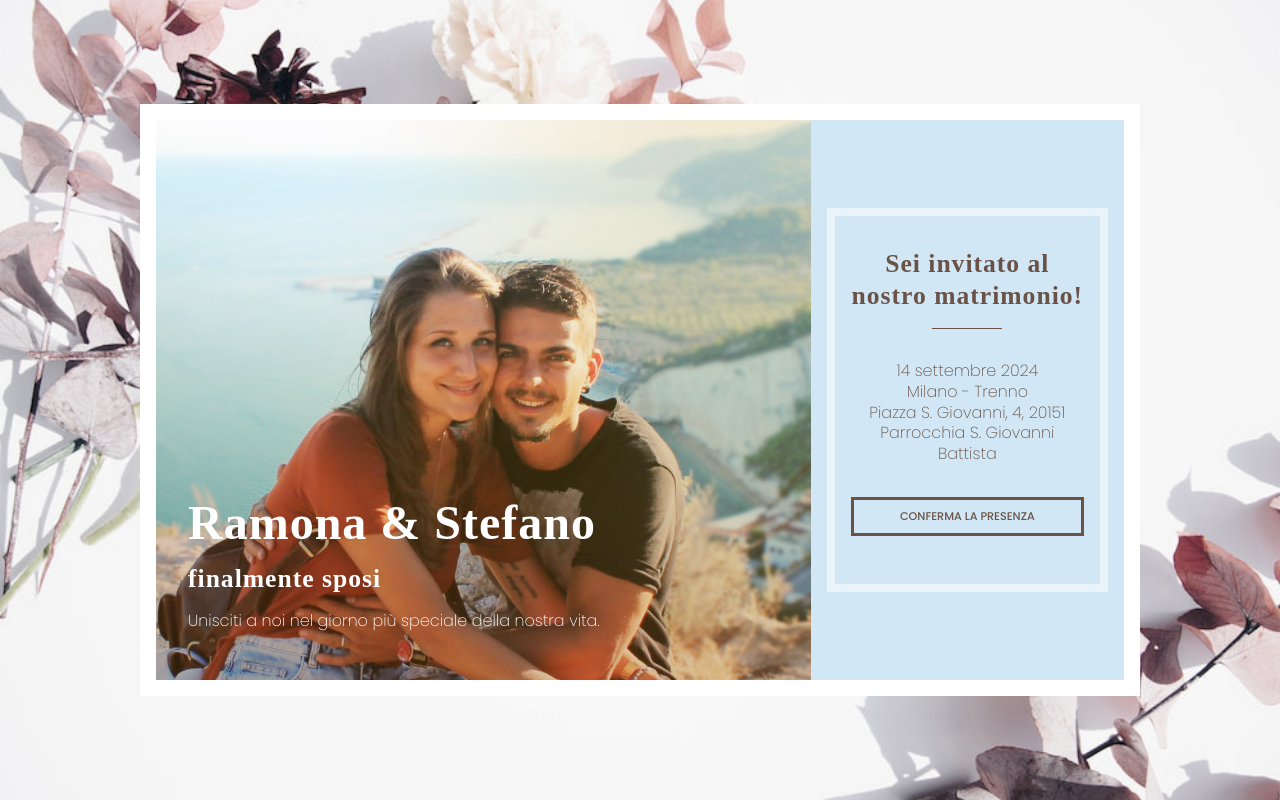
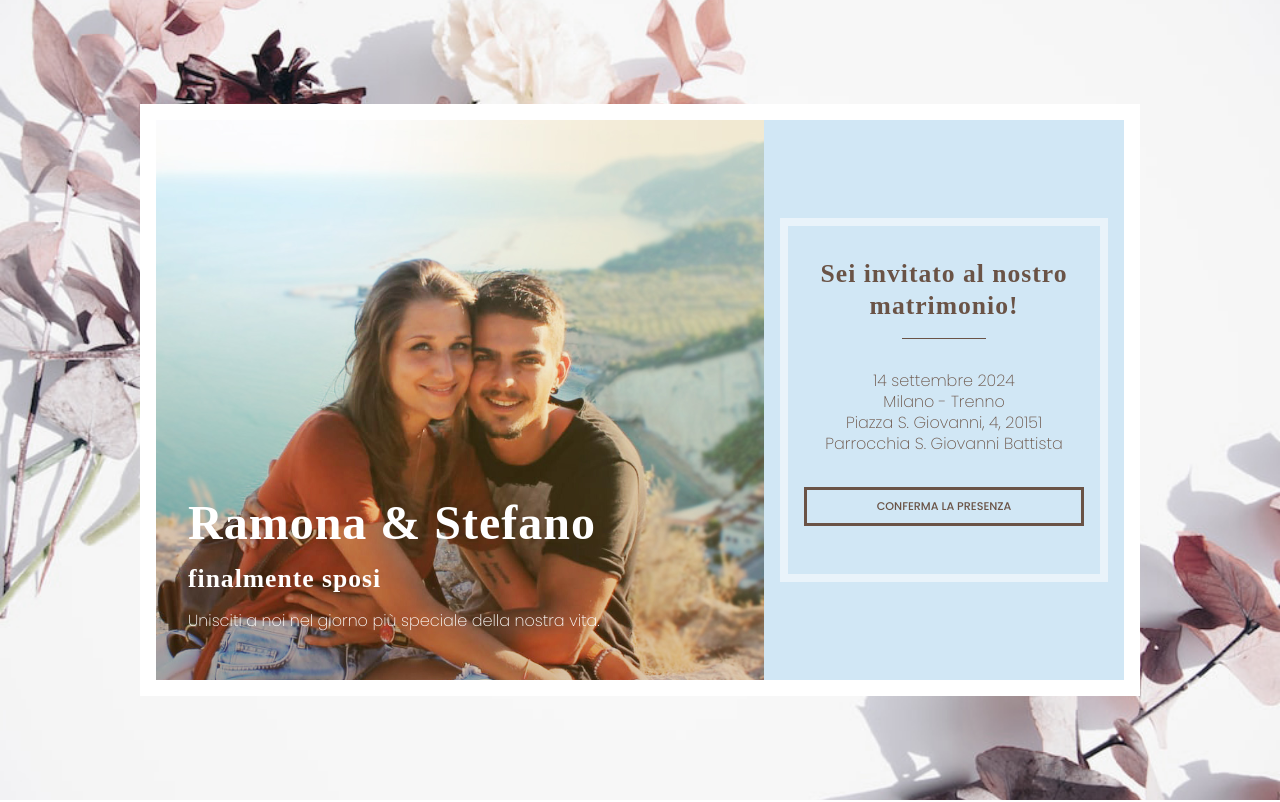
Before and after one commit to thelore85/project-marriage-ste, a Next.js app: page / in a window 1280 px wide. Shown: the top 802 px of the page. Built offline with nearby package versions, Linux system fonts and the light colour scheme; a web font is replaced by a local one.

Commit message:
cover update: image ratio

```diff
--- a/src/Components/Cover/Cover.module.css
+++ b/src/Components/Cover/Cover.module.css
@@ -13,7 +13,6 @@ HERO SECTION
   background-position:center;
   background-size: cover;
   padding: 2rem;
-
 }
 
 .coverCard{
@@ -35,7 +34,7 @@ HERO SECTION
 
   color: var(--on-primary);
   text-align: center;
-  width: 30%;
+  width: 35%;
 }
 
 .coverInfoDetails{
@@ -51,7 +50,7 @@ HERO SECTION
   background-image: url(/img/ramona-stefano-col.jpg);
   background-position: center;
   background-size: cover;
-  width: 70%;
+  width: 65%;
   min-height:70vh;
 }
 
```
